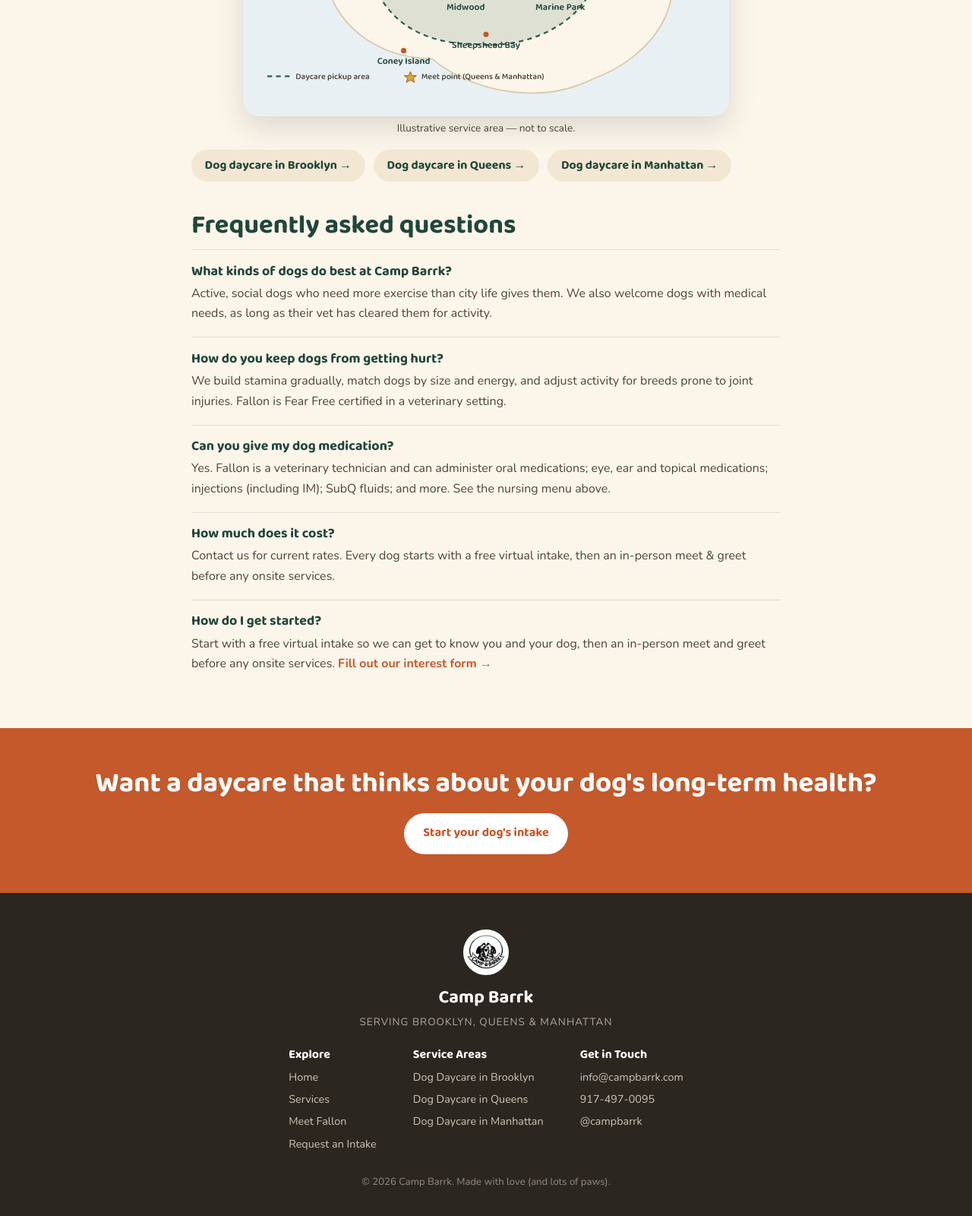
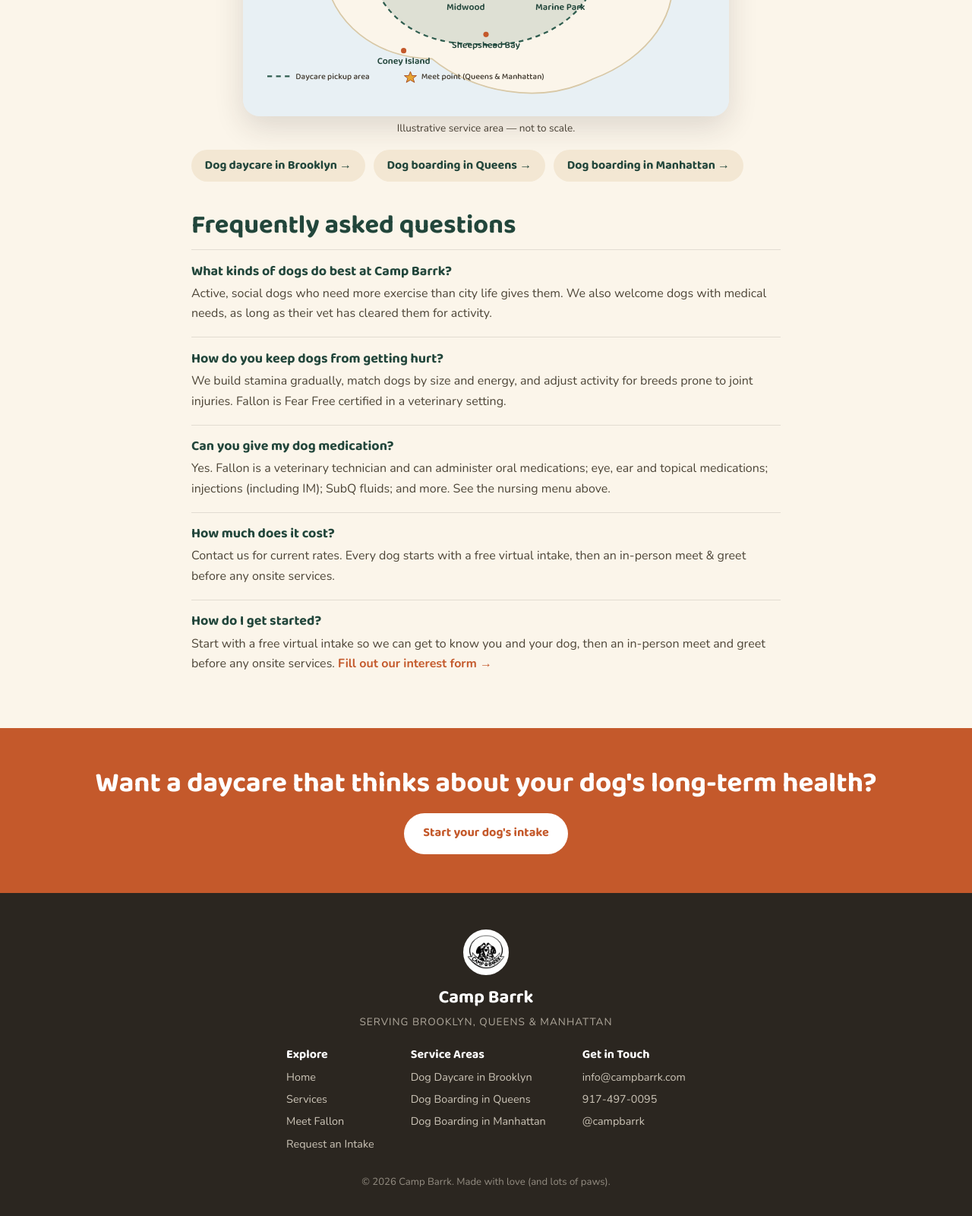
Before and after one commit to CampBarrk/campbarrk, a plain HTML site: page services.html in a window 1280 px wide. Shown: the part 3451-5051 px from the top of the page at 76% size. Drawn offline with nearby package versions, Linux system fonts and the light colour scheme.

Commit message:
Update services.html

```diff
--- a/services.html
+++ b/services.html
@@ -261,8 +261,8 @@ footer .fine{margin-top:1.4rem;font-size:.82rem;opacity:.55}
     <p class="map-cap">Illustrative service area — not to scale.</p>
     <div class="areas-links">
       <a href="brooklyn.html">Dog daycare in Brooklyn →</a>
-      <a href="queens.html">Dog daycare in Queens →</a>
-      <a href="manhattan.html">Dog daycare in Manhattan →</a>
+      <a href="queens.html">Dog boarding in Queens →</a>
+      <a href="manhattan.html">Dog boarding in Manhattan →</a>
     </div>
 
     <h2>Frequently asked questions</h2>
@@ -311,8 +311,8 @@ footer .fine{margin-top:1.4rem;font-size:.82rem;opacity:.55}
     <div class="foot-col">
       <h5>Service Areas</h5>
       <a href="brooklyn.html">Dog Daycare in Brooklyn</a>
-      <a href="queens.html">Dog Daycare in Queens</a>
-      <a href="manhattan.html">Dog Daycare in Manhattan</a>
+      <a href="queens.html">Dog Boarding in Queens</a>
+      <a href="manhattan.html">Dog Boarding in Manhattan</a>
     </div>
     <div class="foot-col">
       <h5>Get in Touch</h5>
```
